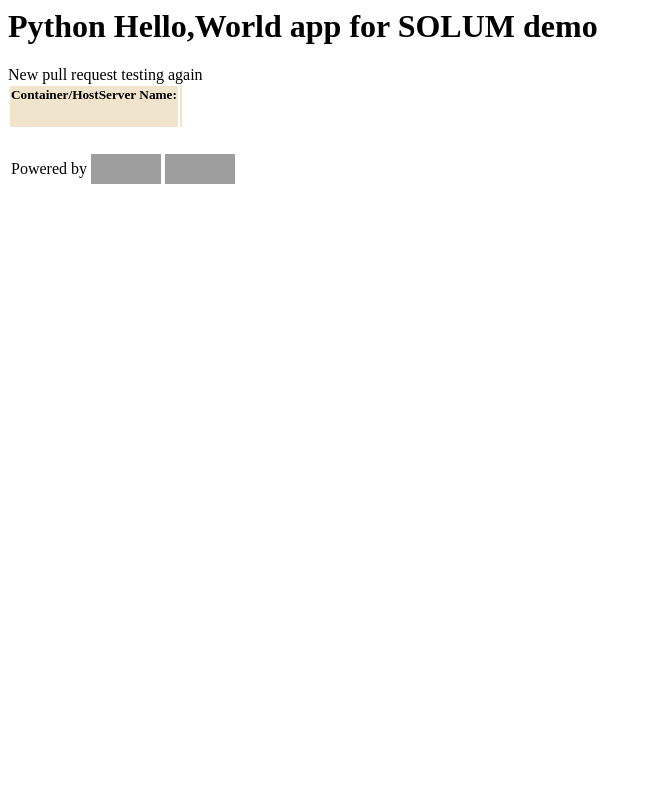
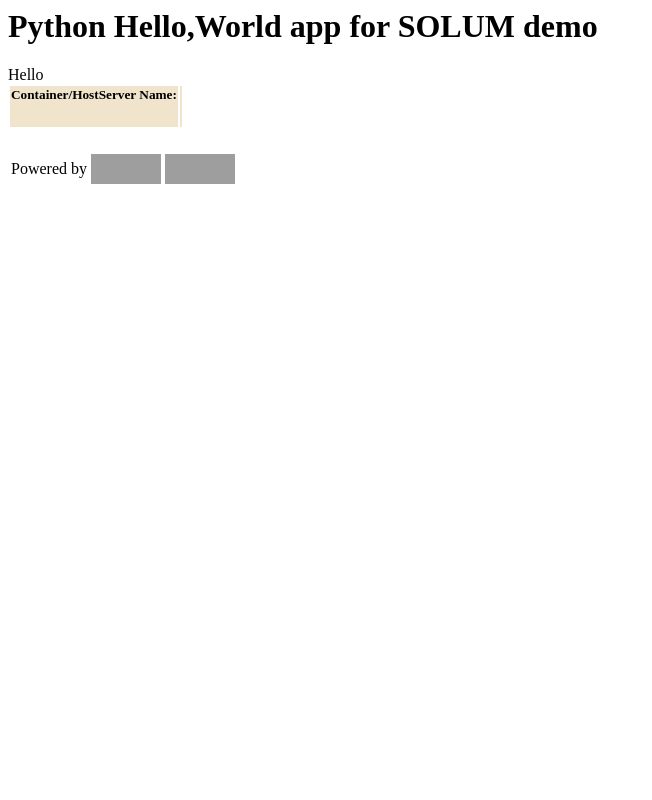
Before and after one commit to vikomall/solum-python-sample-app, a Python web app: template templates/index.html in a window 1280 px wide. Shown: the whole page, without its empty margins (0-652 px from the left). Run offline with Jinja, Linux system fonts and the light colour scheme; the template is opened without the code that fills it, so the values that code supplies are empty; grey boxes are pictures that could not be loaded.

Commit message:
Update index.html

```diff
--- a/templates/index.html
+++ b/templates/index.html
@@ -1,7 +1,6 @@
 
 <h1>Python Hello,World app for SOLUM demo</h1>
-New pull request
-testing again
+Hello
 <table>
   <tr>
     <td bgcolor="#F0E5CC" align="center"><h5>Container/HostServer Name:</h5></td>
```
